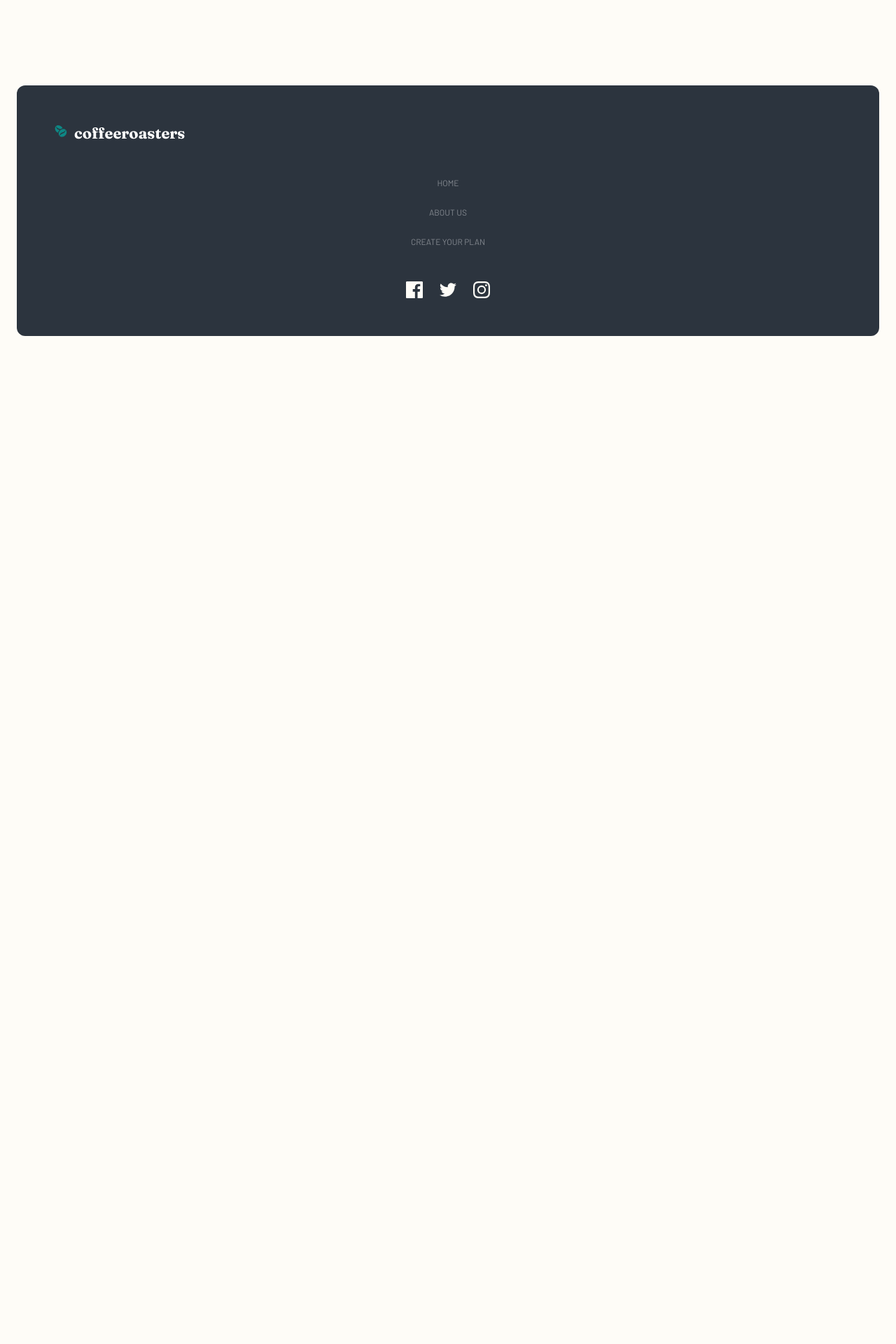
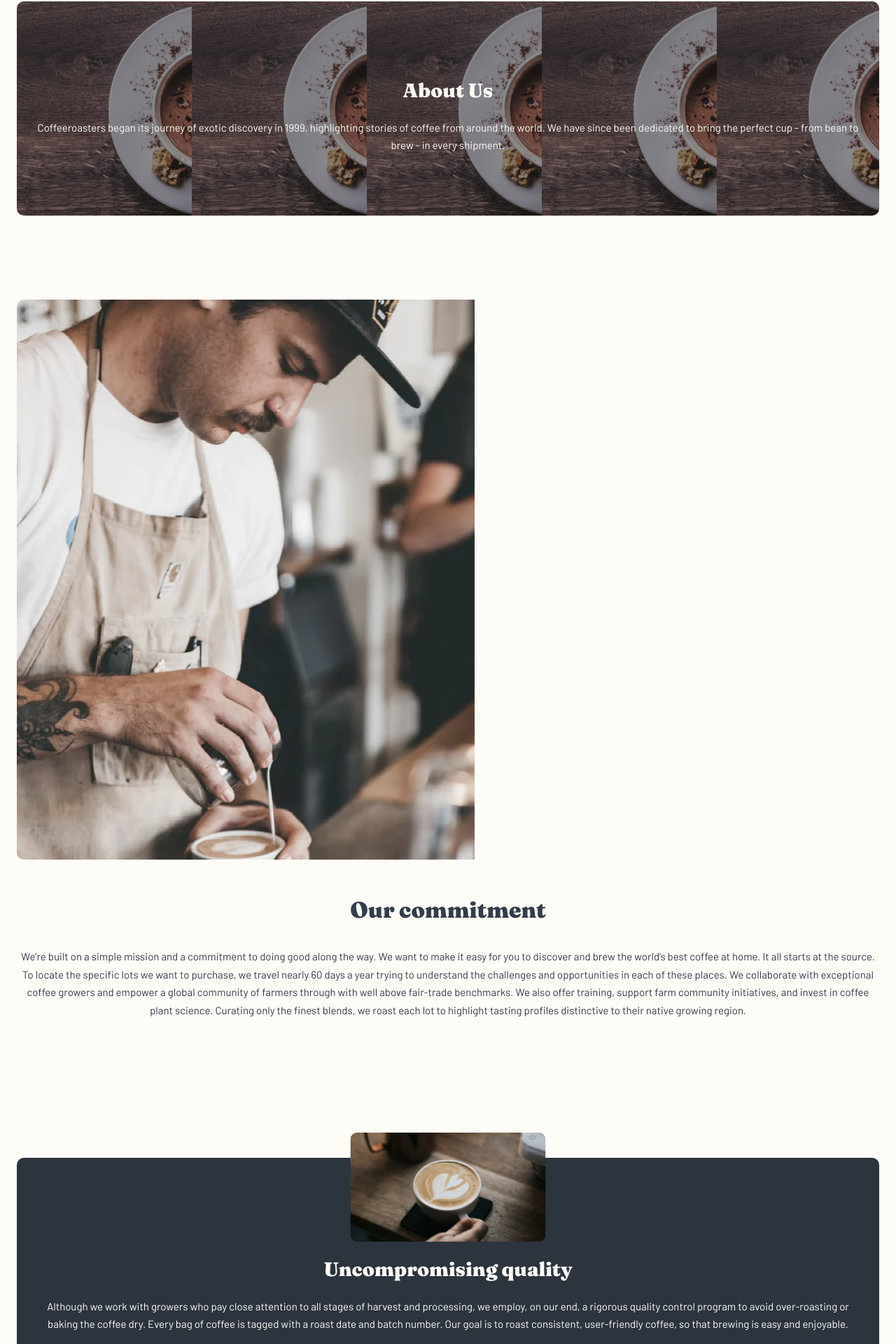
Before and after one commit to brdCoreShadow/coffee_roaster_site, a React (Vite) app: page /about in a window 1280 px wide. Shown: the part 90-2010 px from the top of the page at 70% size. Before the commit the page ends 800 px from the top, so only its background shows below. Built offline with nearby package versions, Linux system fonts and the light colour scheme.

Commit message:
made about intro commitment and quality

```diff
--- /dev/null
+++ b/src/components/About/Commitment/Commitment.tsx
@@ -0,0 +1,21 @@
+import * as SC from "./CommitmentStyled"
+
+import commitmentPicMob from "../../../assets/images/about/mobile/image-commitment.jpg"
+
+const Commitment:React.FC = () => {
+    return (
+        <SC.MainCon>
+            <SC.PicThumb>
+                <img src={commitmentPicMob} alt="commitment" loading="lazy"/>
+            </SC.PicThumb>
+            <SC.ContentCon>
+                <h3>Our commitment</h3>
+                <p>
+                    We’re built on a simple mission and a commitment to doing good along the way. We want to make it easy for you to discover and brew the world’s best coffee at home. It all starts at the source. To locate the specific lots we want to purchase, we travel nearly 60 days a year trying to understand the challenges and opportunities in each of these places. We collaborate with exceptional coffee growers and empower a global community of farmers through with well above fair-trade benchmarks. We also offer training, support farm community initiatives, and invest in coffee plant science. Curating only the finest blends, we roast each lot to highlight tasting profiles distinctive to their native growing region.
+                </p>
+            </SC.ContentCon>
+        </SC.MainCon>
+     );
+}
+
+export default Commitment;
--- /dev/null
+++ b/src/components/About/Commitment/CommitmentStyled.ts
@@ -0,0 +1,33 @@
+import styled from "@emotion/styled"
+
+export const MainCon = styled.div`
+margin-bottom: 198px;
+`
+
+export const PicThumb = styled.div`
+margin-bottom: 48px;
+
+border-radius: 10px;
+
+overflow: hidden;
+`
+
+export const ContentCon = styled.div`
+
+text-align: center;
+
+color: #333D4B;
+
+& > h3{
+    margin-bottom: 30px;
+
+    font-size: 32px;
+    font-weight: 900;
+    line-height: 1.5;
+}
+
+& > p{
+    font-size: 15px;
+    line-height: 1.7;
+}
+`
--- a/src/components/About/IntroAbout/IntroAbout.tsx
+++ b/src/components/About/IntroAbout/IntroAbout.tsx
@@ -1,11 +1,17 @@
-import * as SC from "./IntroAboutStyled"
+import * as SC from "./IntroAboutStyled";
 
-const IntroAbout:React.FC = () => {
-    return (
-        <SC.MainCon>
-
-        </SC.MainCon>
-     );
-}
+const IntroAbout: React.FC = () => {
+  return (
+    <SC.MainCon>
+      <h3>About Us</h3>
+      <p>
+        Coffeeroasters began its journey of exotic discovery in 1999,
+        highlighting stories of coffee from around the world. We have since been
+        dedicated to bring the perfect cup - from bean to brew - in every
+        shipment.
+      </p>
+    </SC.MainCon>
+  );
+};
 
 export default IntroAbout;
--- a/src/components/About/IntroAbout/IntroAboutStyled.ts
+++ b/src/components/About/IntroAbout/IntroAboutStyled.ts
@@ -1,3 +1,35 @@
 import styled from "@emotion/styled";
 
-export const MainCon = styled.div``
+import bgIntroAboutMob from "../../../assets/images/about/mobile/image-hero-whitecup.jpg"
+
+export const MainCon = styled.div`
+margin-bottom: 120px;
+
+padding-top: 110px;
+padding-bottom: 88px;
+padding-left: 24px;
+padding-right: 24px;
+
+text-align: center;
+
+background-image: url(${bgIntroAboutMob});
+background-size: contain;
+
+border-radius: 10px;
+
+& > h3{
+    margin-bottom: 24px;
+
+    font-size: 28px;
+    font-weight: 900;
+
+    color: #FEFCF7;
+}
+
+& > p{
+    font-size: 15px;
+    line-height: 1.67;
+
+    color: #FEFCF7;
+}
+`
--- /dev/null
+++ b/src/components/About/Quality/Quality.tsx
@@ -0,0 +1,26 @@
+import * as SC from "./QualityStyled"
+
+import qualityPicMob from "../../../assets/images/about/mobile/image-quality.jpg"
+
+const Quality:React.FC = () => {
+  return (
+    <SC.MainCon>
+      <SC.PicThumb>
+        <img src={qualityPicMob} alt="quality" />
+      </SC.PicThumb>
+      <SC.ContentCon>
+        <h3> Uncompromising quality</h3>
+        <p>
+          Although we work with growers who pay close attention to all stages of
+          harvest and processing, we employ, on our end, a rigorous quality
+          control program to avoid over-roasting or baking the coffee dry. Every
+          bag of coffee is tagged with a roast date and batch number. Our goal
+          is to roast consistent, user-friendly coffee, so that brewing is easy
+          and enjoyable.
+        </p>
+      </SC.ContentCon>
+    </SC.MainCon>
+  );
+};
+
+export default Quality;
--- /dev/null
+++ b/src/components/About/Quality/QualityStyled.ts
@@ -0,0 +1,49 @@
+import styled from "@emotion/styled";
+
+export const MainCon = styled.div`
+  position: relative;
+
+  margin-bottom: 120px;
+
+  padding-top: 142px;
+  padding-bottom: 62px;
+  padding-left: 24px;
+  padding-right: 24px;
+
+  text-align: center;
+
+  background-color: #2c343e;
+
+  border-radius: 10px;
+`;
+
+export const PicThumb = styled.div`
+  position: absolute;
+
+  top: -23%;
+  left: 50%;
+
+  transform: translate(-50%, 23%);
+
+  width: 279px;
+  height: 156px;
+
+  border-radius: 10px;
+  overflow: hidden;
+`;
+
+export const ContentCon = styled.div`
+  color: #fefcf7;
+
+  & > h3 {
+    margin-bottom: 24px;
+
+    font-size: 28px;
+    font-weight: 900;
+  }
+
+  & > p {
+    font-size: 15px;
+    line-height: 1.67;
+  }
+`;
--- a/src/pages/AboutPage/AboutPage.tsx
+++ b/src/pages/AboutPage/AboutPage.tsx
@@ -1,11 +1,15 @@
+import Commitment from "@/components/About/Commitment/Commitment";
 import * as SC from "./AboutPageStyled";
 
 import IntroAbout from "@/components/About/IntroAbout/IntroAbout";
+import Quality from "@/components/About/Quality/Quality";
 
 const AboutPage: React.FC = () => {
   return (
     <SC.AboutPageStyled>
       <IntroAbout />
+      <Commitment/>
+      <Quality/>
     </SC.AboutPageStyled>
   );
 };
```
